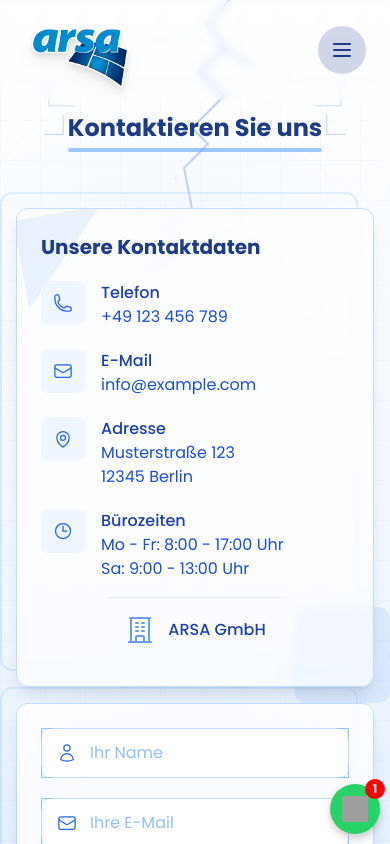
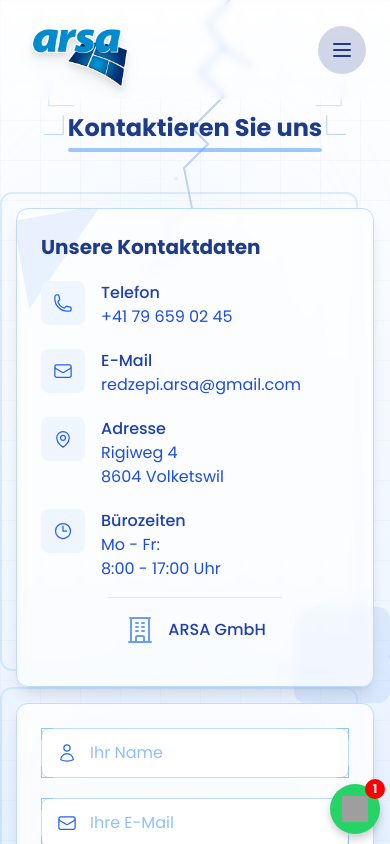
Before and after one commit to ArtHalimi7/arsaV2, a React (Vite) app: page /kontakt in a window 390 px wide. Shown: the top 844 px of the page. Built offline with nearby package versions, Linux system fonts and the light colour scheme; grey boxes are pictures that could not be loaded; the HTML template or start-up script is replaced by a standard one.

Commit message:
`Update phone numbers and email address in Hero and Contact components`

```diff
--- a/src/components/Hero.jsx
+++ b/src/components/Hero.jsx
@@ -19,7 +19,7 @@ const Hero = () => {
   }, []);
 
   const handleCallClick = () => {
-    window.location.href = 'tel:+4912345678';
+    window.location.href = 'tel:+41796590245';
   };
 
   return (
--- a/src/pages/Contact.jsx
+++ b/src/pages/Contact.jsx
@@ -333,8 +333,8 @@ const ContactForm = () => {
                           </div>
                           <div>
                             <h4 className="font-medium text-blue-800">Telefon</h4>
-                            <a href="tel:+4912345678" className="text-blue-700 hover:text-blue-500 transition-colors">
-                              +49 123 456 789
+                            <a href="tel:+41796590245" className="text-blue-700 hover:text-blue-500 transition-colors">
+                              +41 79 659 02 45
                             </a>
                           </div>
                         </motion.div>
@@ -353,8 +353,8 @@ const ContactForm = () => {
                           </div>
                           <div>
                             <h4 className="font-medium text-blue-800">E-Mail</h4>
-                            <a href="mailto:info@example.com" className="text-blue-700 hover:text-blue-500 transition-colors">
-                              info@example.com
+                            <a href="mailto:redzepi.arsa@gmail.com" className="text-blue-700 hover:text-blue-500 transition-colors">
+                            redzepi.arsa@gmail.com
                             </a>
                           </div>
                         </motion.div>
@@ -374,8 +374,9 @@ const ContactForm = () => {
                           <div>
                             <h4 className="font-medium text-blue-800">Adresse</h4>
                             <p className="text-blue-700">
-                              Musterstraße 123<br />
-                              12345 Berlin
+                            Rigiweg 4
+                            <br />
+                            8604 Volketswil
                             </p>
                           </div>
                         </motion.div>
@@ -395,8 +396,8 @@ const ContactForm = () => {
                           <div>
                             <h4 className="font-medium text-blue-800">Bürozeiten</h4>
                             <p className="text-blue-700">
-                              Mo - Fr: 8:00 - 17:00 Uhr<br />
-                              Sa: 9:00 - 13:00 Uhr
+                              Mo - Fr: <br/>
+                              8:00 - 17:00 Uhr
                             </p>
                           </div>
                         </motion.div>
```
